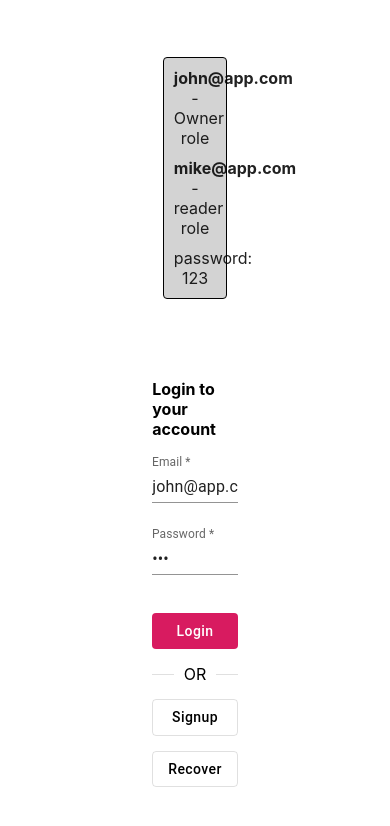
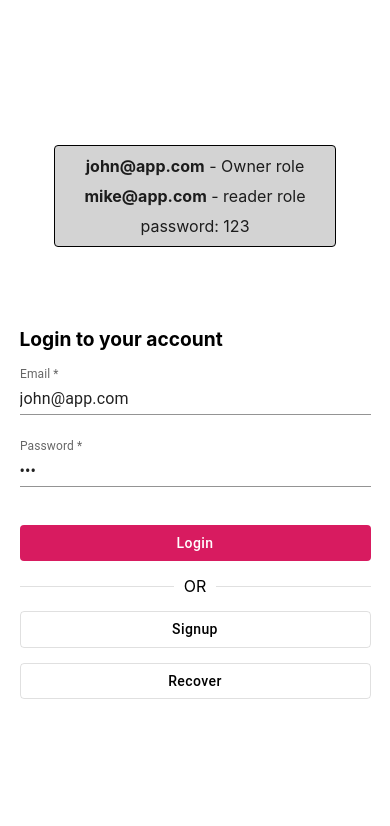
Before and after one commit to jilh/budget, a React (Create React App) app: page / in a window 390 px wide. Shown: the top 826 px of the page. Built offline with nearby package versions, Linux system fonts and the light colour scheme.

Commit message:
Added responsiveness to login page

```diff
--- a/src/styles/Login.css
+++ b/src/styles/Login.css
@@ -23,6 +23,10 @@
     margin: 10px;
 }
 
+.login-form > b{
+    font-size: 1.2em;
+}
+
 .login-button{
     background-color: #d81b60 !important;
     margin-top: 30px !important;
@@ -39,3 +43,9 @@
     color: #000 !important;
     text-transform: none !important;
 }
+
+@media screen and (max-width: 1024px) {
+    .form-wrapper{
+        width: 90%;
+    }
+}
```
